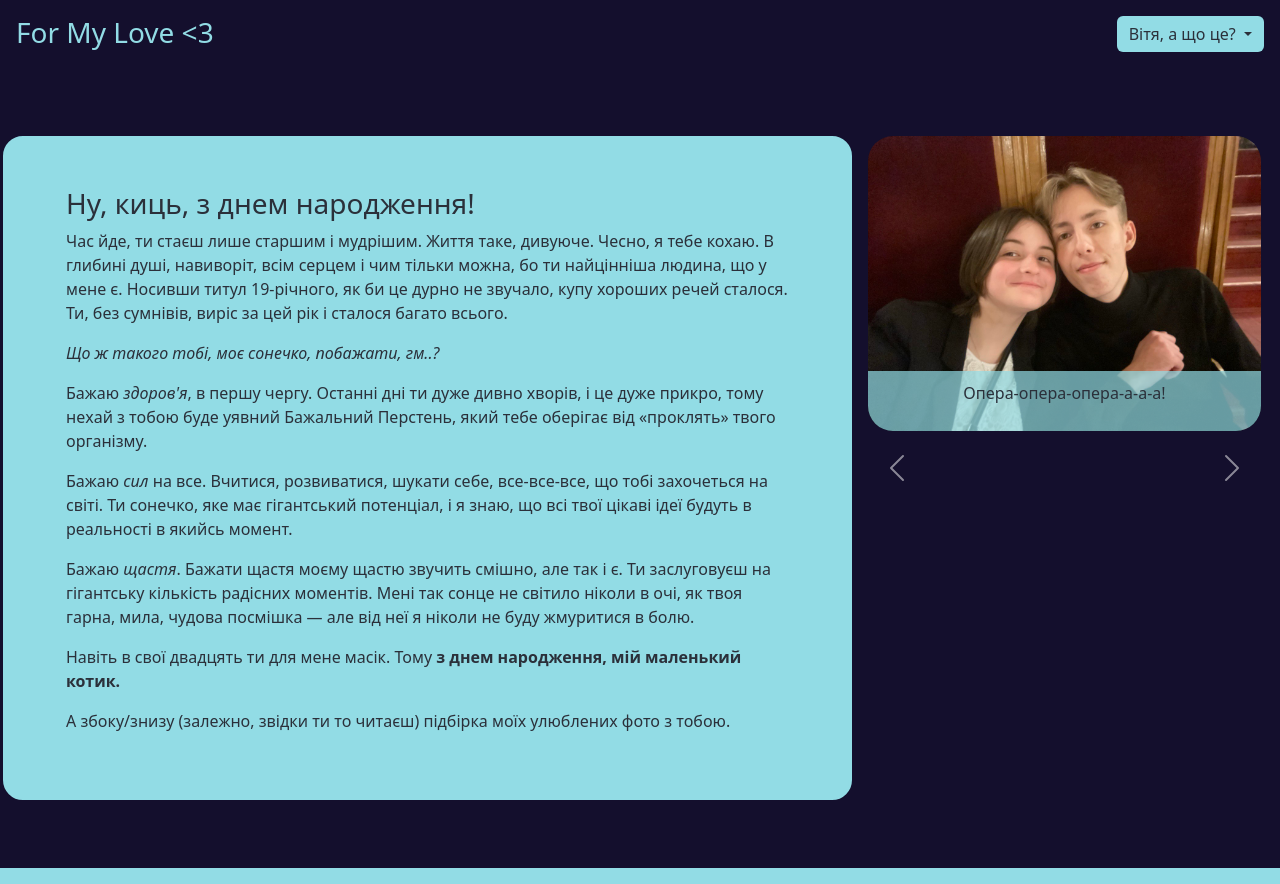
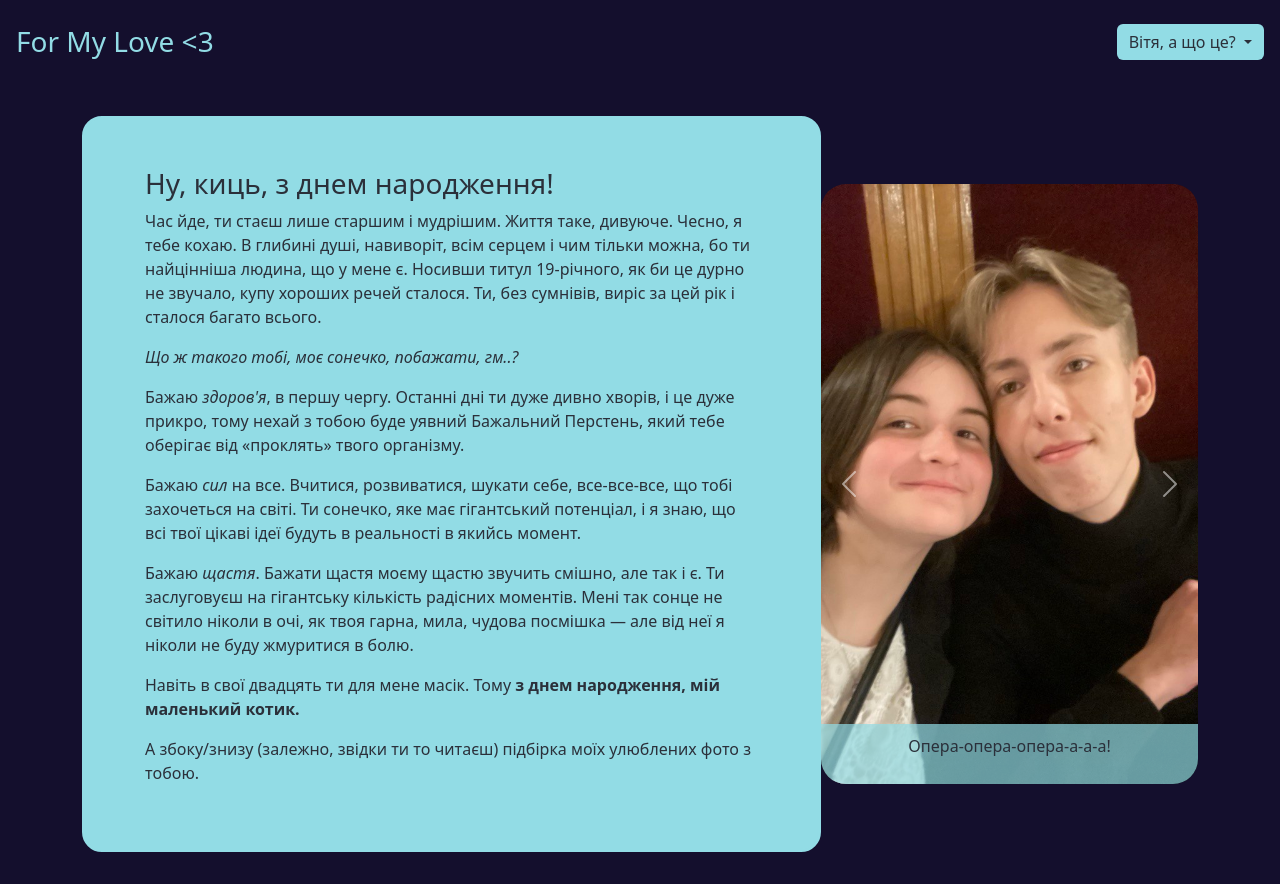
Before and after one commit to gearbeagel/EachYearNote, a Django app: a page that uses templates/home.html in a window 1280 px wide. Run offline with Django 5.2, Linux system fonts and the light colour scheme; data comes from the database, SQL or seed files in the repository; both versions use the stored data as it was after the commit; some libraries are stand-ins or nearby versions.

Commit message:
version 2: 20

```diff
--- a/main/views.py
+++ b/main/views.py
@@ -6,8 +6,8 @@ from main.models import YearlyCards
 # Create your views here.
 def home(request):
     cards = YearlyCards.objects.all().order_by('-year')
-    messages.info(request, 'Переверни телефон так, як в бравл граєш!')
     return render(request, 'home.html', {'cards': cards})
+
 
 def card_detail(request, slug):
     card = get_object_or_404(YearlyCards, slug=slug)
--- a/templates/card_detail.html
+++ b/templates/card_detail.html
@@ -6,23 +6,28 @@
 
 {% block content %}
     <style>
+        .carousel {
+            height: 600px;
+            width: 600px;
+        }
+
         .carousel-inner {
-            max-width: 600px;
-            max-height: 600px;
+            max-width: 100%;
+            max-height: 100%;
             margin: auto;
         }
 
         .carousel-item img {
             width: 100%;
-            height: auto; /* Adjusted to maintain aspect ratio */
+            height: 100%;
             object-fit: cover;
-            border-radius: 25px; /* Rounded corners for images */
+            border-radius: 25px;
         }
 
         .custom-caption {
             position: absolute;
+            left: 0;
             bottom: 0;
-            left: 0;
             width: 100%;
             background-color: rgba(146, 220, 229, 0.7);
             color: white;
@@ -30,40 +35,61 @@
             box-sizing: border-box;
             border-bottom-right-radius: 25px;
             border-bottom-left-radius: 25px;
+            z-index: 10;
         }
 
-        /* Adjustments for smaller screens */
         @media (max-width: 768px) {
-            .carousel-inner {
-                max-width: 100%;
-                max-height: 400px; /* Adjust height for smaller screens */
+            main {
+                margin-top: 275px !important;
+            }
+
+            .container-content {
+                padding-top: 0;
+                flex-direction: column;
+                align-items: center;
+            }
+
+            .carousel {
+                width: 100%;
+                height: 400px;
+                margin: 0;
             }
 
             .carousel-item img {
-                height: 100%; /* Ensure image covers entire carousel item */
+                height: 100%;
             }
 
             .custom-caption {
-                font-size: 14px; /* Adjust font size for smaller screens */
+                font-size: 14px;
+            }
+        }
+
+        @media (min-width: 769px) {
+            .container-content {
+                display: flex;
+                justify-content: center;
+                align-items: center;
+            }
+
+            .card-content {
+                margin-right: 40px;
             }
         }
     </style>
 
     <body class="d-flex h-100 text-center text-bg-dark" style="background-color: #C1CEFE !important; color: #2B303A;">
         <main class="container d-flex justify-content-center align-items-center" style="height: 100vh;">
-            <div class="d-flex flex-column text-center">
-                <div class="d-flex">
-                    <div class="card-content card d-flex text-start p-5 mx-auto" data-bs-spy="scroll"
-                         style="width: max-content; height: max-content;">
+            <div class="container-content d-flex text-center">
+                <div class="card-content card d-flex text-start p-5 mx-auto" data-bs-spy="scroll" style="width: fit-content; height: max-content;">
                     {{ card.contents|safe }}
                 </div>
                 {% if card.photos.all %}
-                        <div id="photoCarousel" class="carousel slide mx-3" data-bs-ride="carousel">
+                    <div id="photoCarousel" class="carousel slide mx-0" data-bs-ride="carousel">
                         <div class="carousel-inner">
                             {% for photo in card.photos.all %}
                                 <div class="carousel-item {% if forloop.first %}active{% endif %}">
                                     <img src="{{ photo.image.url }}" class="d-block w-100" alt="{{ photo.caption }}">
-                                        <div class="carousel-caption d-none d-md-block custom-caption">
+                                    <div class="carousel-caption d-block custom-caption">
                                         <p>{{ photo.caption }}</p>
                                     </div>
                                 </div>
@@ -80,7 +106,6 @@
                     </div>
                 {% endif %}
             </div>
-            </div>
         </main>
     </body>
 
--- a/templates/home.html
+++ b/templates/home.html
@@ -15,7 +15,7 @@
     <link href="{% static 'fontawesomefree/css/fontawesome.css' %}" rel="stylesheet" type="text/css">
     <link href="{% static 'fontawesomefree/css/brands.css' %}" rel="stylesheet" type="text/css">
     <link href="{% static 'fontawesomefree/css/solid.css' %}" rel="stylesheet" type="text/css">
-    <link href="/media/heart.ico" rel="icon">
+    <link href="/media/heart.ico" type="image/x-icon" rel="icon">
     <script src="https://cdn.jsdelivr.net/npm/masonry-layout@4.2.2/dist/masonry.pkgd.min.js"
             integrity="sha384-GNFwBvfVxBkLMJpYMOABq3c+d3KnQxudP/mGPkzpZSTYykLBNsZEnG2D9G/X/+7D" crossorigin="anonymous"
             async></script>
@@ -40,7 +40,7 @@
 </head>
 <body class="d-flex h-100 text-center text-bg-dark" style="background-color: #140F2D !important;">
 <div class="cover-container d-flex w-100 h-100 p-3 mx-auto flex-column">
-    <header class="mb-3 sticky-md-top">
+    <header class="mb-3 w-100 sticky-lg-top navbar">
         <div>
             <a href="{% url 'home' %}" style="text-decoration: none; color: #92DCE5"><h3 class="float-md-start mb-0">For My Love <3</h3></a>
         </div>
@@ -61,21 +61,11 @@
     </header>
     <main>
     {% block content %}
-        <div class="position-fixed top-0 end-0 p-3 mt-5">
-            {% if messages %}
-                {% for message in messages %}
-                    <div class="alert alert-info alert-dismissible fade show" role="alert">
-                        {{ message }}
-                        <button type="button" class="btn-close" data-bs-dismiss="alert" aria-label="Close"></button>
-                    </div>
-                {% endfor %}
-            {% endif %}
-        </div>
         {% if cards %}
-            <div class="grid-container mt-5 justify-content-center" data-masonry='{"percentPosition": true }'>
+            <div class="grid-container mt-5 d-flex justify-content-center mx-auto" style="max-width: 100%; flex-wrap: wrap;">
             {% for card in cards %}
-                <div class="grid-item col-sm-5 col-lg-3 mb-4 mx-lg-5">
-                    <div class="card p-5">
+                <div class="grid-item col-sm-5 col-lg-3 mb-4 d-flex justify-content-center">
+                    <div class="card p-5" style="max-width: 600px;">
                         <a href="{% url 'card_info' slug=card.slug %}">
                             <h3>{{ card.name }}</h3>
                             <h5>{{ card.year }}</h5>
@@ -83,14 +73,15 @@
                     </div>
                 </div>
             {% endfor %}
-        </div>
+            </div>
         {% else %}
             <div class="mt-5">
                 <h4>No memories created yet. :c</h4>
             </div>
         {% endif %}
     {% endblock %}
-    </main>
+</main>
+
 </div>
 </body>
 <script src="https://cdnjs.cloudflare.com/ajax/libs/masonry/4.2.2/masonry.pkgd.min.js"></script>
```
Also changed, not shown: db.sqlite3, media/photos/photo_1_2024-09-25_21-43-17.jpg (added), media/photos/photo_2024-09-25_21-43-03.jpg (added), media/photos/photo_2_2024-09-25_21-43-17.jpg (added), media/photos/photo_3_2024-09-25_21-43-17.jpg (added), media/photos/photo_4_2024-09-25_21-43-17.jpg (added), media/photos/photo_5_2024-09-25_21-43-17.jpg (added), media/photos/photo_6_2024-09-25_21-43-17.jpg (added), media/photos/photo_7_2024-09-25_21-43-17.jpg (added), media/photos/photo_8_2024-09-25_21-43-17.jpg (added), media/photos/photo_9_2024-09-25_21-43-17.jpg (added). Lines whose indentation alone changed are shown as unchanged.
